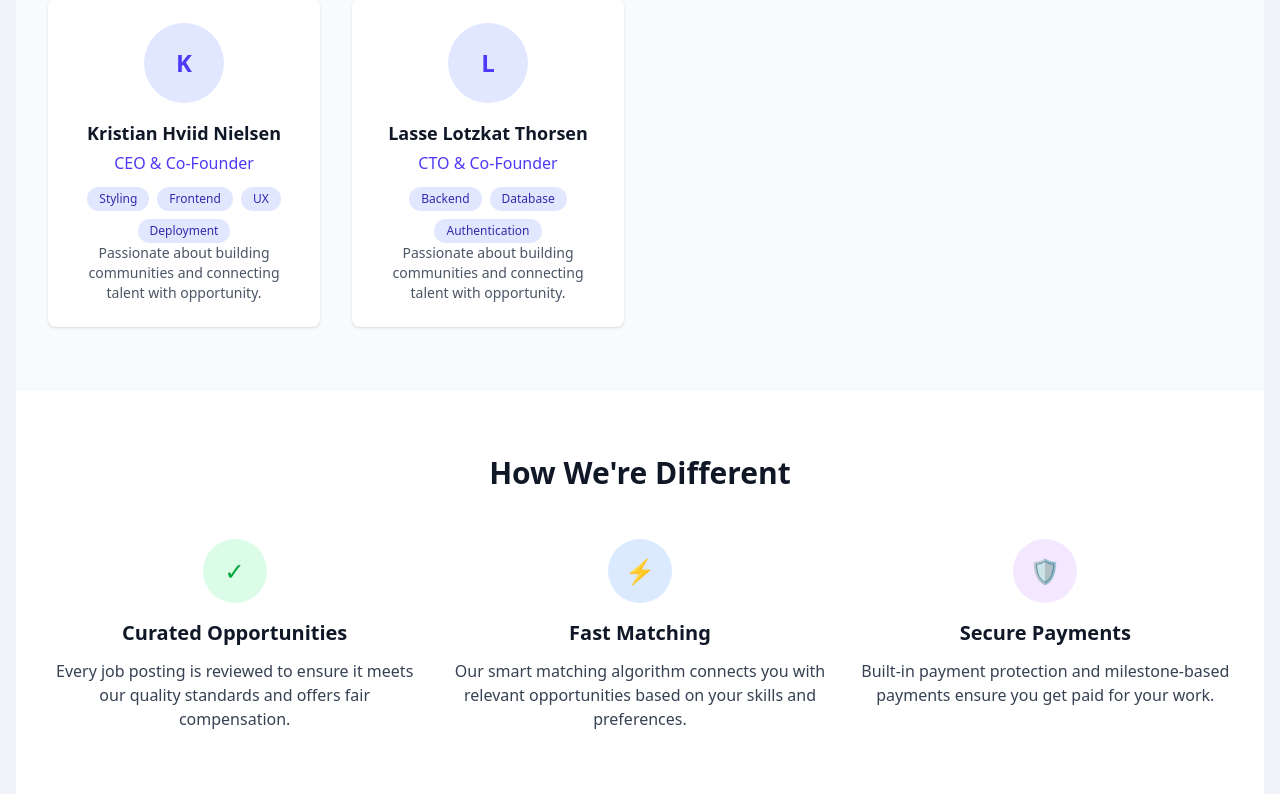
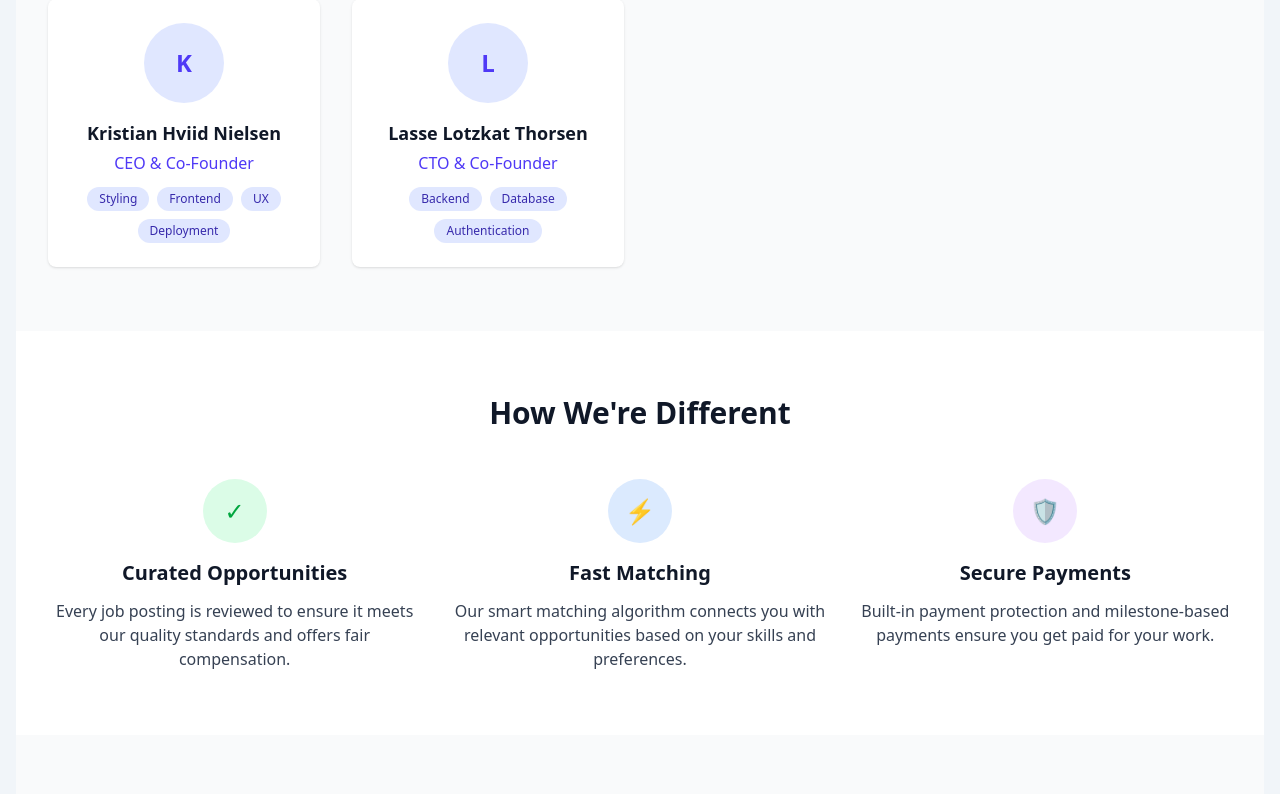
Before and after one commit to kristianhnielsen/web-dev-exam, a Flask app: page /about in a window 1280 px wide. Shown: the part 517-1311 px from the top of the page. Run offline with Flask 3, Linux system fonts and the light colour scheme; parts of the project's set-up code (start-up, migrations or seed data) failed here and were passed over.

Commit message:
Remove redundant description from team member section in about page

```diff
--- a/templates/about.html
+++ b/templates/about.html
@@ -46,11 +46,6 @@ Hub{% endblock %} {% block head_styles %}{% endblock %} {% block content %}
             </span>
             {% endfor %}
           </div>
-
-          <p class="text-gray-600 text-sm">
-            Passionate about building communities and connecting talent with
-            opportunity.
-          </p>
         </div>
         {% endfor %}
       </div>
```
